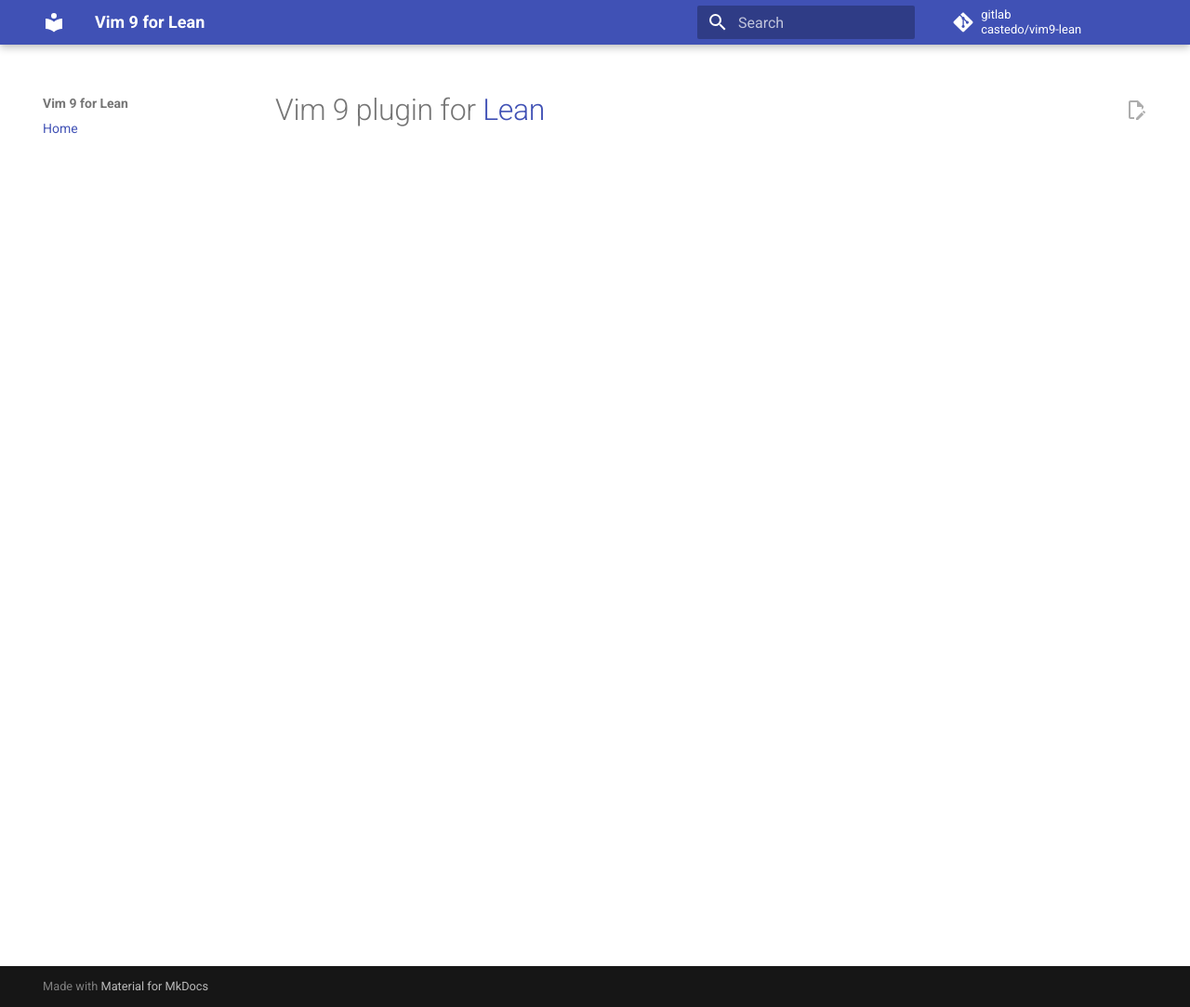
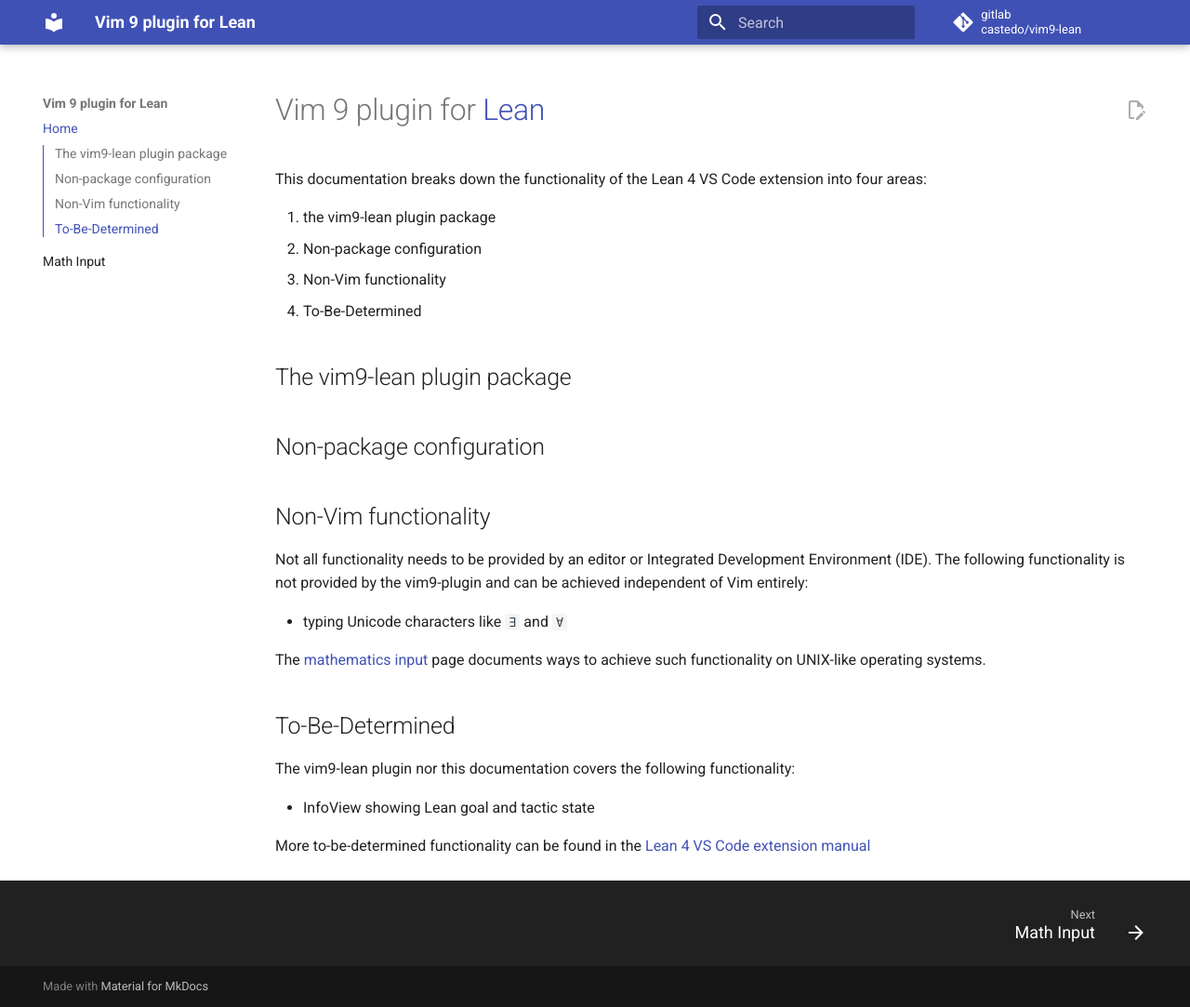
Before and after one commit to castedo/vim9-lean, an MkDocs documentation site: the page built from docs/index.md, in a window 1280 px wide and 1083 px high. Shown: the whole window at 93% size. Built offline with MkDocs 1.6.1 and Material for MkDocs 9.7.7, drawn with Linux system fonts in a browser that asks for light colours; comment, search, counter and statistics services are not loaded.

Commit message:
draft documentation for math input

```diff
--- a/docs/index.md
+++ b/docs/index.md
@@ -1,2 +1,43 @@
 Vim 9 plugin for [Lean](https://lean-lang.org)
 ==============================================
+
+This documentation breaks down the functionality of the Lean 4 VS Code extension into
+four areas:
+
+1. the vim9-lean plugin package
+2. Non-package configuration
+3. Non-Vim functionality
+4. To-Be-Determined
+
+
+The vim9-lean plugin package
+----------------------------
+
+
+Non-package configuration
+-------------------------
+
+
+Non-Vim functionality
+---------------------
+
+Not all functionality needs to be provided by an editor or Integrated Development
+Environment (IDE).
+The following functionality is not provided by the vim9-plugin and can be achieved
+independent of Vim entirely:
+
+* typing Unicode characters like `∃` and `∀`
+
+The [mathematics input](math-input.md) page documents ways to achieve such
+functionality on UNIX-like operating systems.
+
+
+To-Be-Determined
+----------------
+
+The vim9-lean plugin nor this documentation covers the following functionality:
+
+* InfoView showing Lean goal and tactic state
+
+More to-be-determined functionality can be found in the
+[Lean 4 VS Code extension manual](https://github.com/leanprover/vscode-lean4/blob/master/vscode-lean4/manual/manual.md)
--- a/mkdocs.yml
+++ b/mkdocs.yml
@@ -1,7 +1,7 @@
-site_name: Vim 9 for Lean
+site_name: Vim 9 plugin for Lean
 repo_name: gitlab<br>castedo/vim9-lean
 repo_url: https://gitlab.com/castedo/vim9-lean
-edit_uri: -/edit/vim9-lean/docs
+edit_uri: -/edit/website/docs
 theme:
   name: material
   features:
@@ -13,3 +13,4 @@ theme:
     - navigation.tracking
 nav:
   - Home: index.md
+  - Math Input: math-input.md
```
Also changed, not shown: README.md (+2 -0 lines), docs/math-input.md (added, +19 -0 lines).
